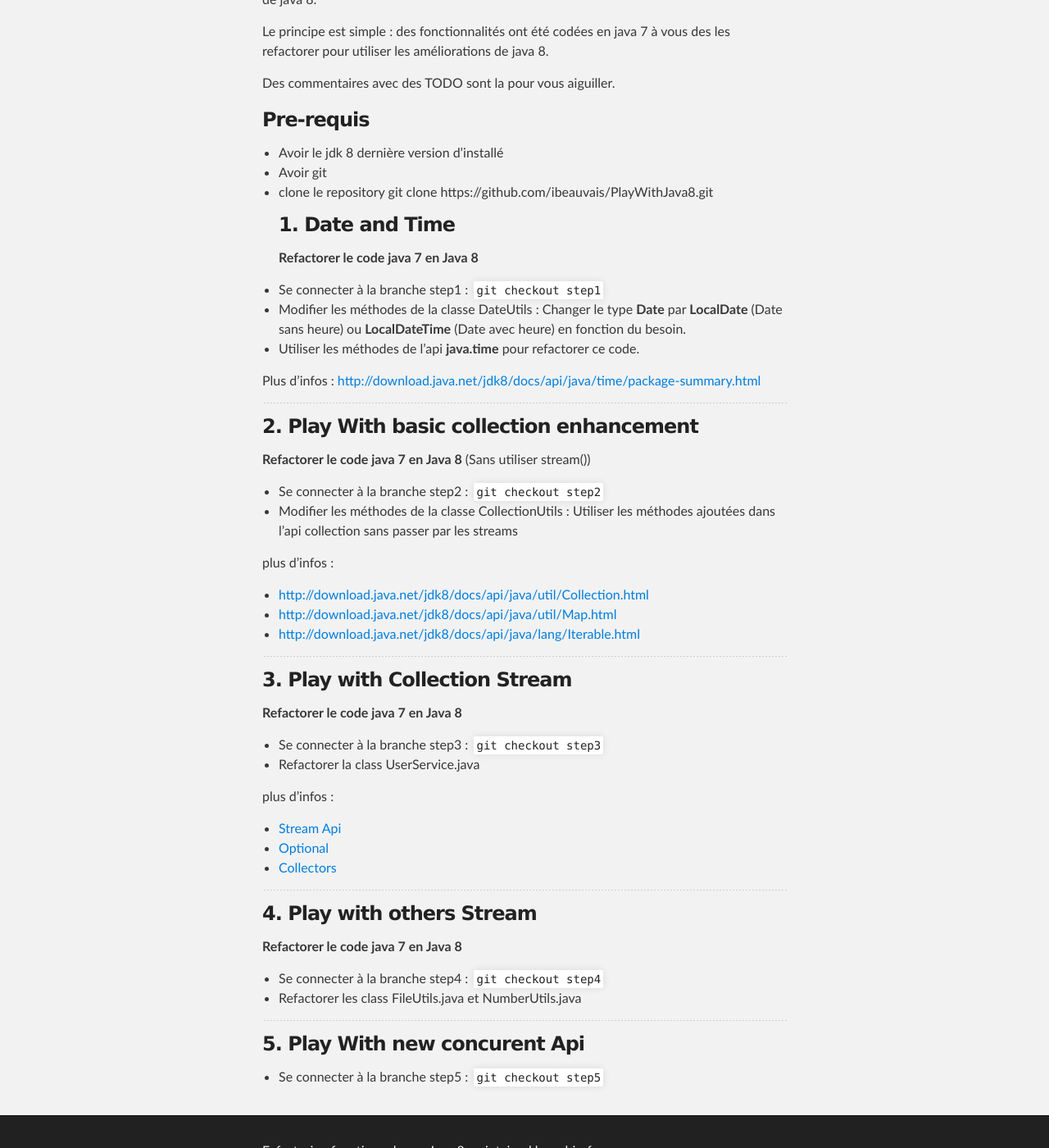
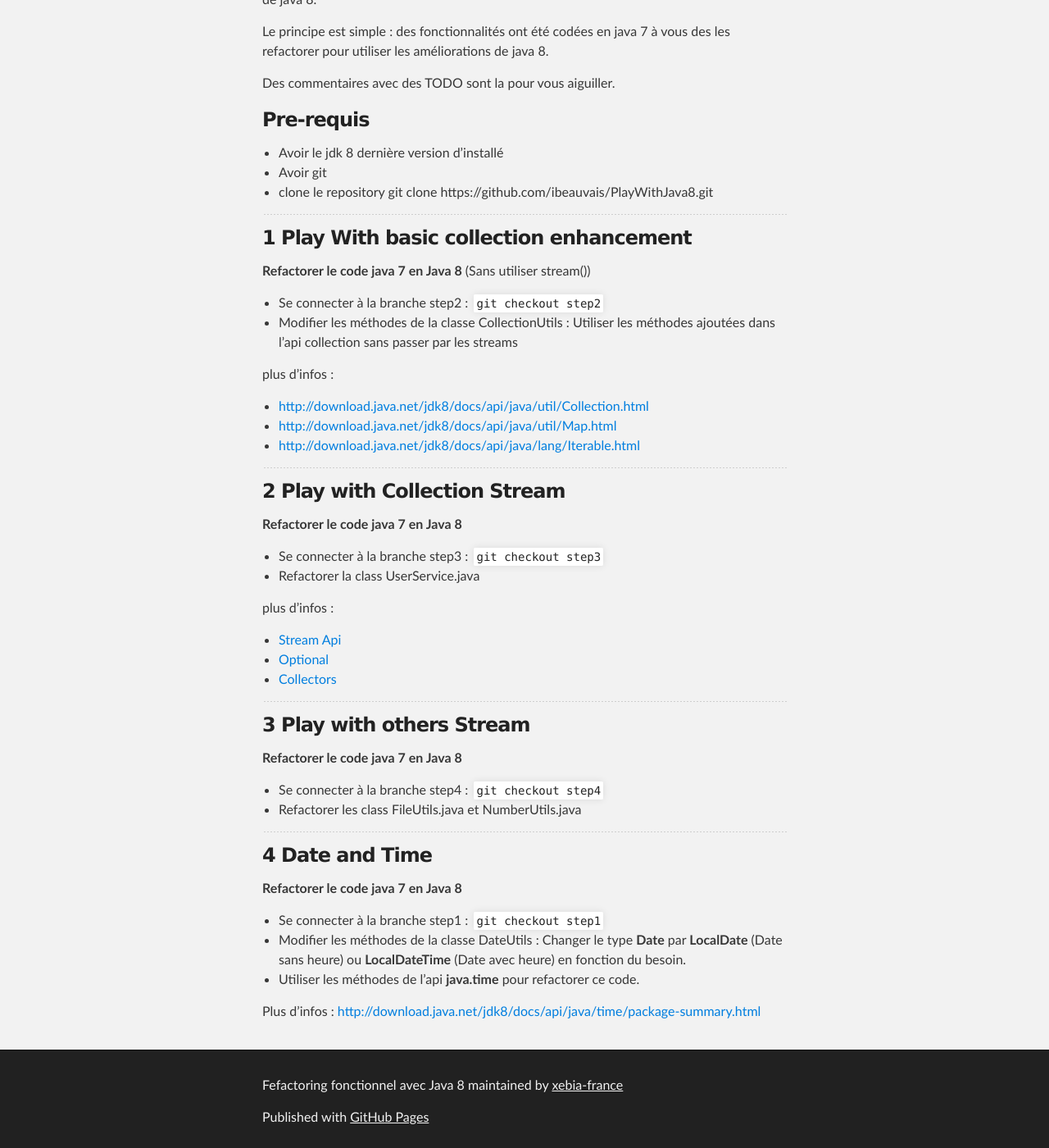
Before and after one commit to publicissapient-france/functional-programming-java8, a Jekyll site: the page built from index.md, in a window 1280 px wide and 1400 px high, scrolled down 370 px. Shown: the whole window at 82% size. Built offline with Jekyll 4.4.1, drawn with Linux system fonts in a browser that asks for light colours; some of the changed lines change nothing that is shown.

Commit message:
fix step order

```diff
--- a/index.md
+++ b/index.md
@@ -15,18 +15,9 @@ Des commentaires avec des TODO sont la pour vous aiguiller.
 * Avoir le jdk 8 dernière version d'installé
 * Avoir git
 * clone le repository git clone https://github.com/ibeauvais/PlayWithJava8.git
-### 1. Date and Time
-**Refactorer le code java 7 en Java 8**
-
-* Se connecter à la branche step1 :
-    `git checkout step1`
-* Modifier les méthodes de la classe DateUtils : Changer le type **Date** par **LocalDate** (Date sans heure) ou **LocalDateTime** (Date avec heure) en fonction du besoin.
-* Utiliser les méthodes de l'api **java.time** pour refactorer ce code.
-
-Plus d'infos : [http://download.java.net/jdk8/docs/api/java/time/package-summary.html](http://download.java.net/jdk8/docs/api/java/time/package-summary.html)
 
 -----------------
-### 2. Play With basic collection enhancement
+### 1 Play With basic collection enhancement
  **Refactorer le code java 7 en Java 8**  (Sans utiliser stream())
 
  * Se connecter à la branche step2 :
@@ -40,7 +31,7 @@ Plus d'infos : [http://download.java.net/jdk8/docs/api/java/time/package-summary
  * [http://download.java.net/jdk8/docs/api/java/lang/Iterable.html](http://download.java.net/jdk8/docs/api/java/lang/Iterable.html)
 
 -----------------
-### 3. Play with Collection Stream
+### 2 Play with Collection Stream
  **Refactorer le code java 7 en Java 8**
 
  * Se connecter à la branche step3 :
@@ -53,7 +44,7 @@ Plus d'infos : [http://download.java.net/jdk8/docs/api/java/time/package-summary
   * [Collectors](http://download.java.net/jdk8/docs/api/java/util/stream/Collectors.html)
 
   -----------------
-### 4. Play with others Stream
+### 3 Play with others Stream
  **Refactorer le code java 7 en Java 8**
 
  * Se connecter à la branche step4 :
@@ -61,7 +52,13 @@ Plus d'infos : [http://download.java.net/jdk8/docs/api/java/time/package-summary
  * Refactorer les class FileUtils.java et NumberUtils.java
 
   -----------------
-### 5. Play With new concurent Api
 
- * Se connecter à la branche step5 :
-      `git checkout step5`
+### 4 Date and Time
+**Refactorer le code java 7 en Java 8**
+
+* Se connecter à la branche step1 :
+    `git checkout step1`
+* Modifier les méthodes de la classe DateUtils : Changer le type **Date** par **LocalDate** (Date sans heure) ou **LocalDateTime** (Date avec heure) en fonction du besoin.
+* Utiliser les méthodes de l'api **java.time** pour refactorer ce code.
+
+Plus d'infos : [http://download.java.net/jdk8/docs/api/java/time/package-summary.html](http://download.java.net/jdk8/docs/api/java/time/package-summary.html)
```
